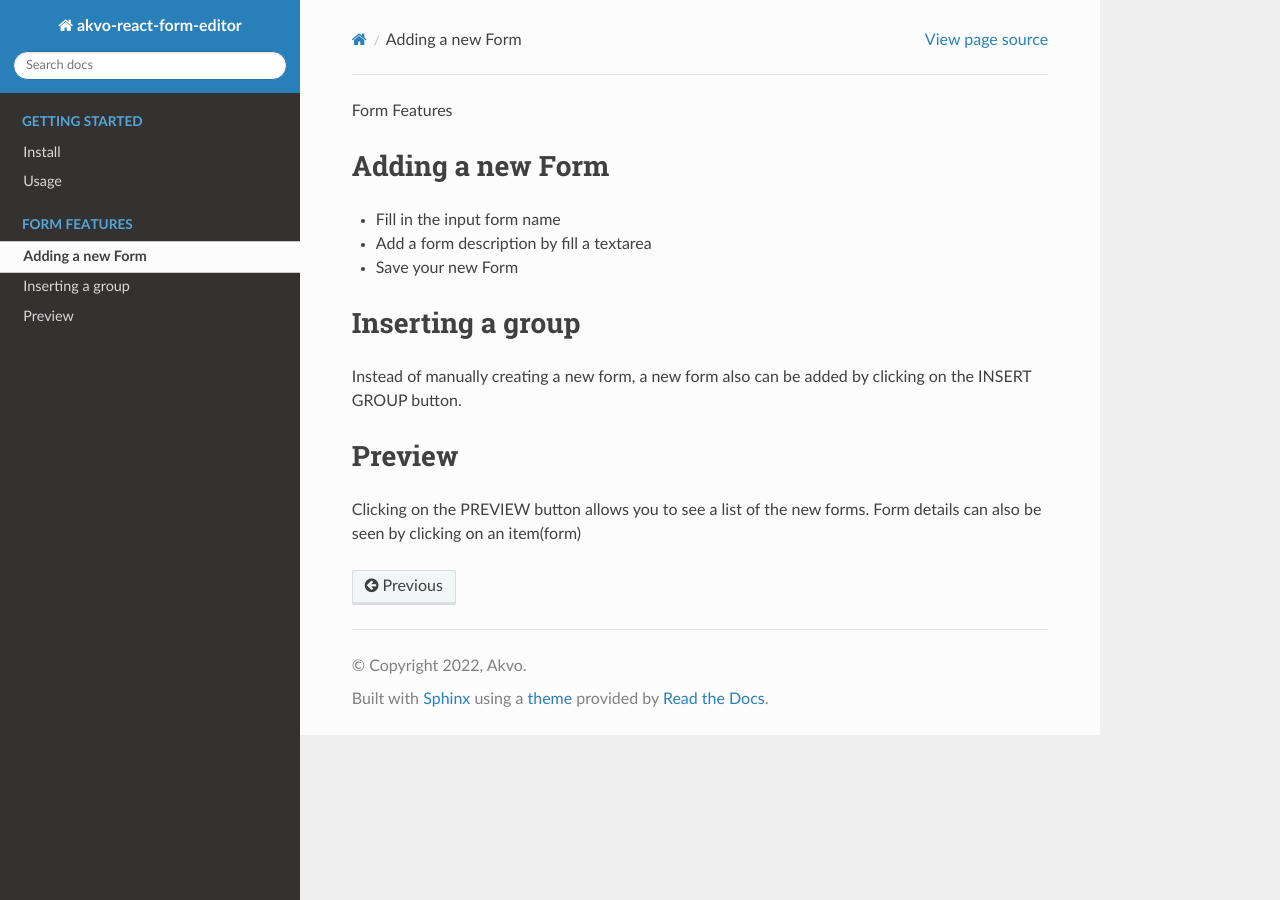
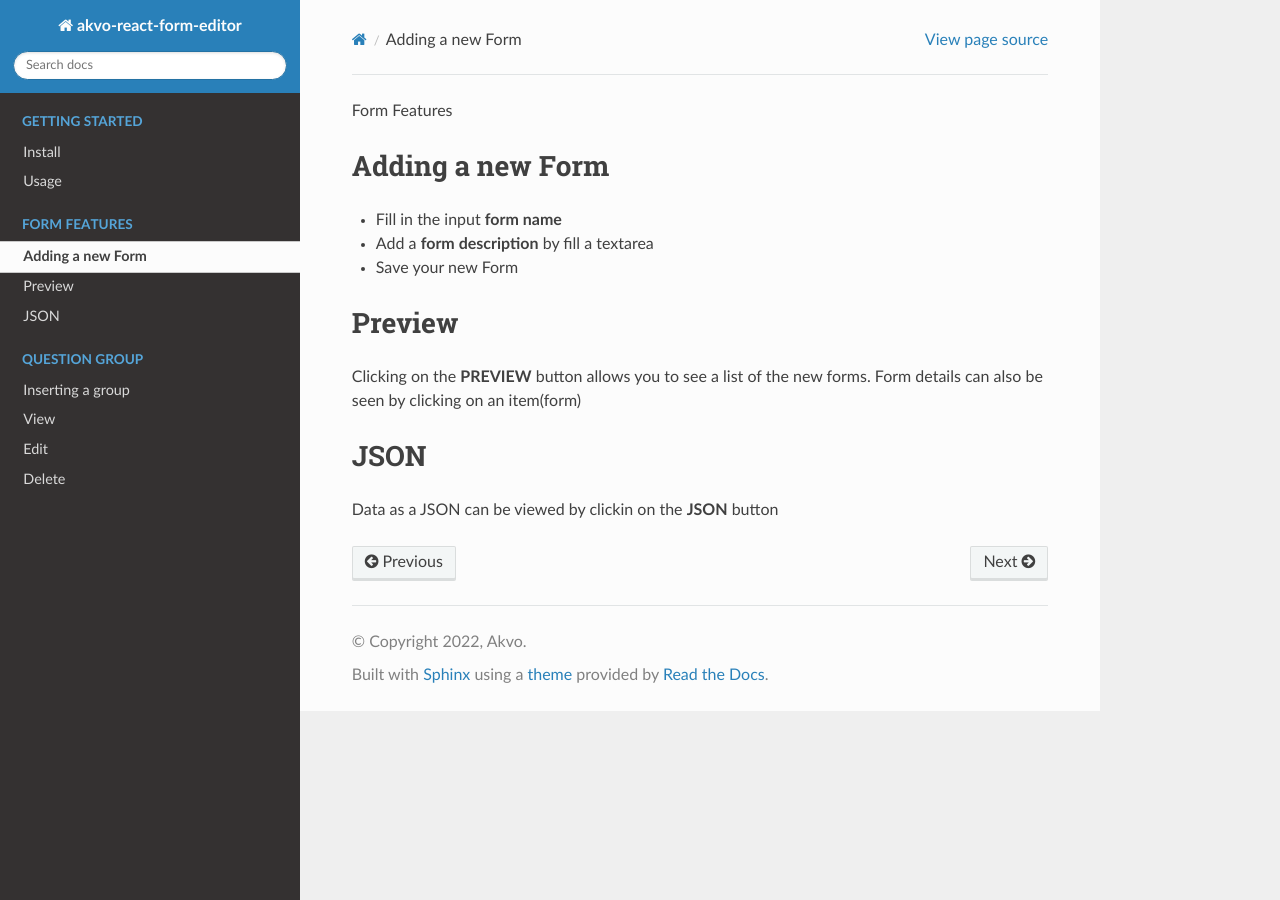
Before and after one commit to dev-raj-git-ec/akvo-react-form-editor, a Sphinx documentation site: the page built from docs/source/form.rst, in a window 1280 px wide. Built offline with Sphinx 7.4.7 and the Read the Docs theme 2.0.0, drawn with Linux system fonts in a browser that asks for light colours.

Commit message:
[#10] - add questionGroup

```diff
--- a/docs/source/form.rst
+++ b/docs/source/form.rst
@@ -3,17 +3,16 @@ Form Features
 Adding a new Form
 -----------------
 
-- Fill in the input form name
-- Add a form description by fill a textarea
+- Fill in the input **form name**
+- Add a **form description** by fill a textarea
 - Save your new Form
-
-Inserting a group
-------------------
-
-Instead of manually creating a new form, a new form also can be added by clicking on the INSERT GROUP button.
 
 Preview
 -------
 
-Clicking on the PREVIEW button allows you to see a list of the new forms.
+Clicking on the **PREVIEW** button allows you to see a list of the new forms.
 Form details can also be seen by clicking on an item(form)
+
+JSON
+----
+Data as a JSON can be viewed by clickin on the **JSON** button
--- a/docs/source/index.rst
+++ b/docs/source/index.rst
@@ -22,6 +22,12 @@ Survey Editor for generating `akvo-react form <https://github.com/akvo/akvo-reac
 
    form
 
+.. toctree::
+   :maxdepth: 2
+   :caption: Question Group
+
+   questionGroup
+
 .. |Build Status| image:: https://akvo.semaphoreci.com/badges/akvo-react-form-editor/branches/main.svg?style=shields
    :target: https://akvo.semaphoreci.com/projects/akvo-react-form-editor
 .. |Repo Size| image:: https://img.shields.io/github/repo-size/akvo/akvo-react-form-editor
```
Also changed, not shown: docs/source/questionGroup.rst (added, +22 -0 lines).
